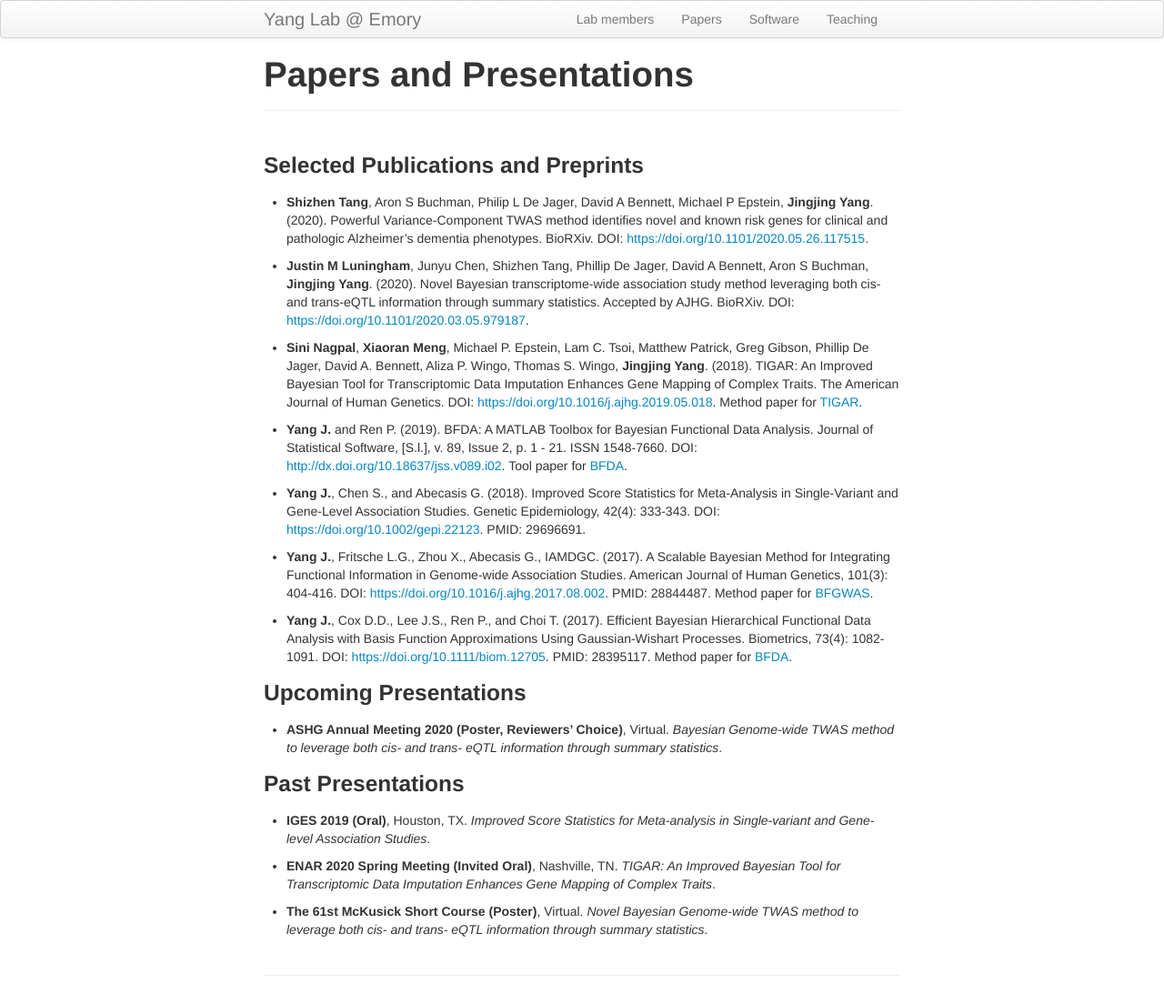
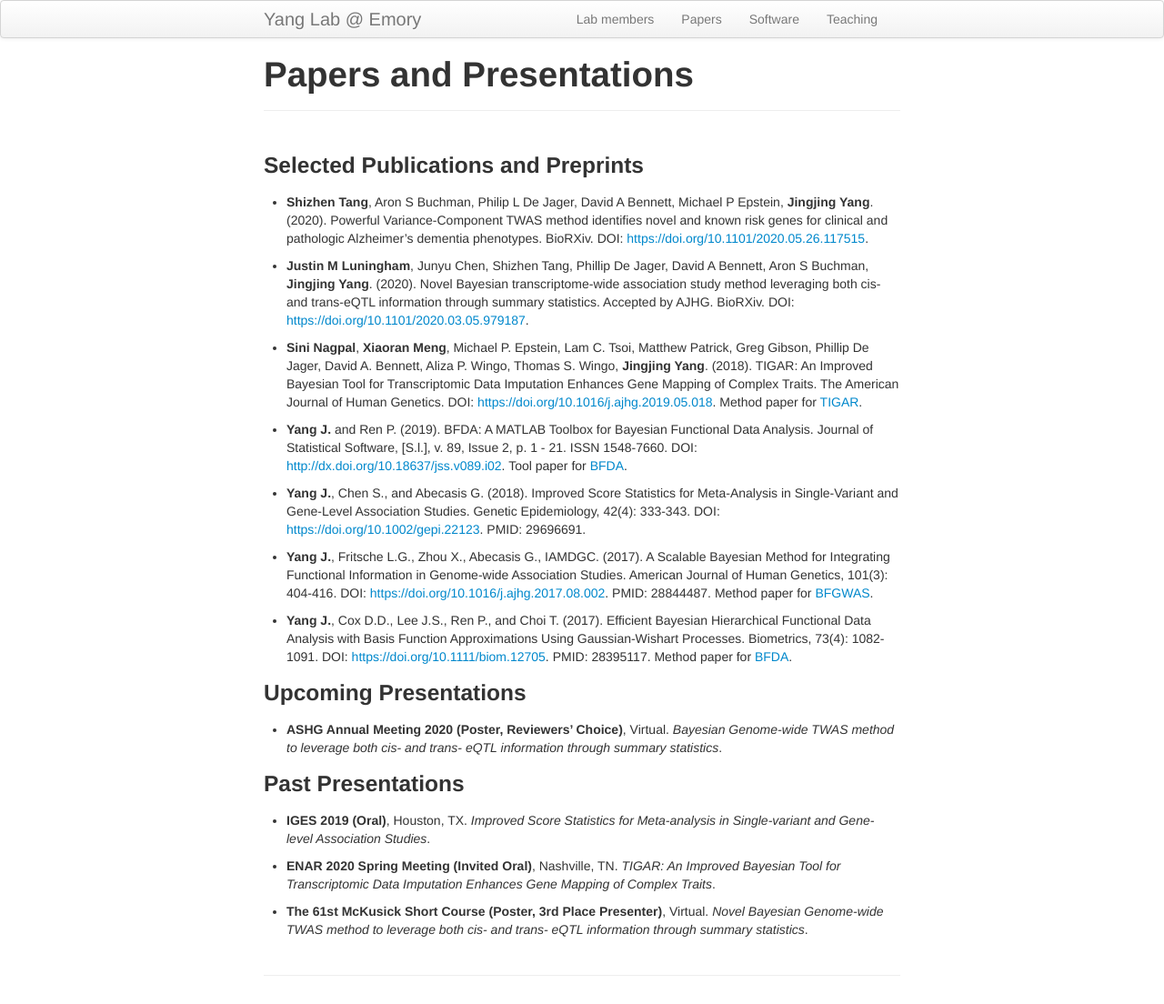
Before and after one commit to yanglab-emory/yanglab-emory.github.io, a Jekyll site: the page built from pages/papers.md, in a window 1280 px wide. Shown: the whole page at 91% size. Built offline with Jekyll 4.4.1, drawn with Linux system fonts in a browser that asks for light colours.

Commit message:
update paper

```diff
--- a/pages/papers.md
+++ b/pages/papers.md
@@ -31,4 +31,4 @@ title: "Papers and Presentations"
 * **ENAR 2020 Spring Meeting (Invited Oral)**, Nashville, TN. _TIGAR: An Improved Bayesian Tool for
 Transcriptomic Data Imputation Enhances Gene Mapping of Complex Traits_.
 
-* **The 61st McKusick Short Course (Poster)**, Virtual. _Novel Bayesian Genome-wide TWAS method to leverage both cis- and trans- eQTL information through summary statistics_.
+* **The 61st McKusick Short Course (Poster, 3rd Place Presenter)**, Virtual. _Novel Bayesian Genome-wide TWAS method to leverage both cis- and trans- eQTL information through summary statistics_.
```
